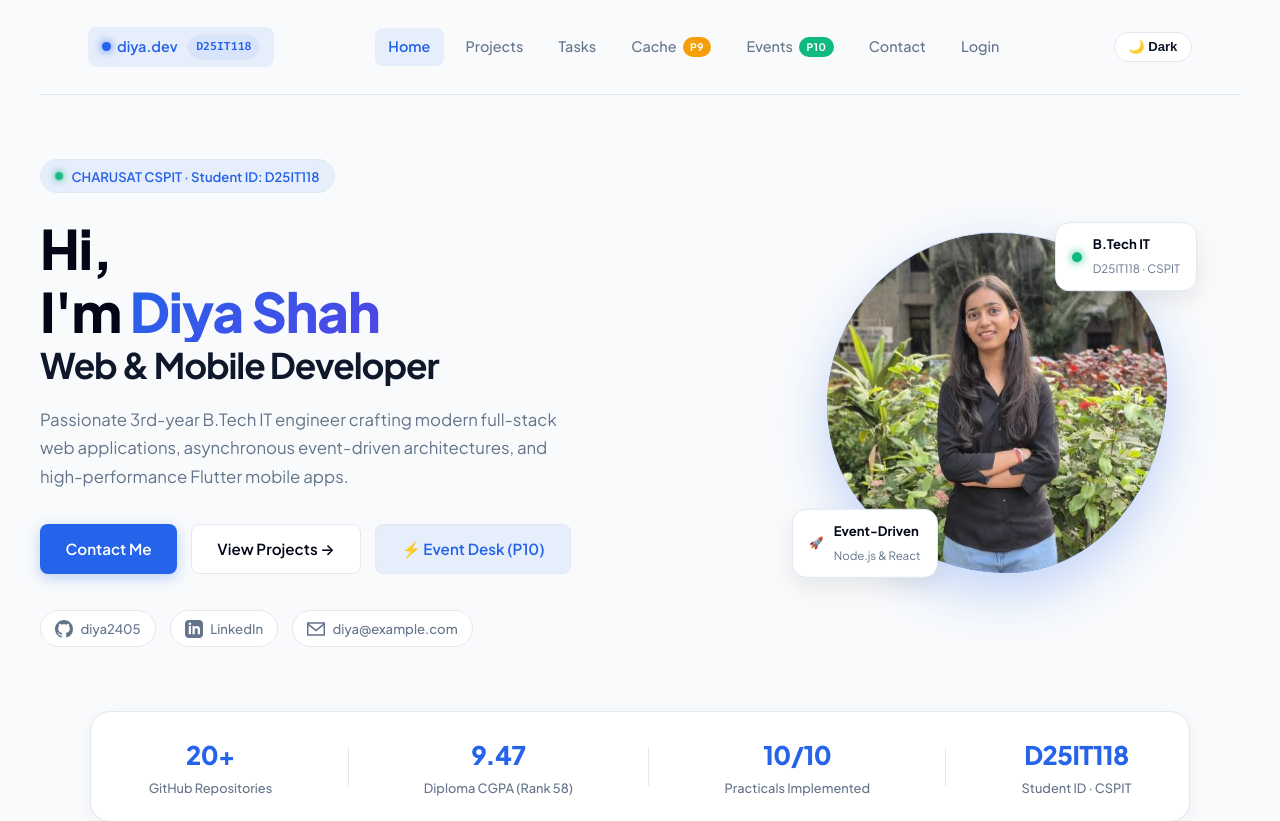
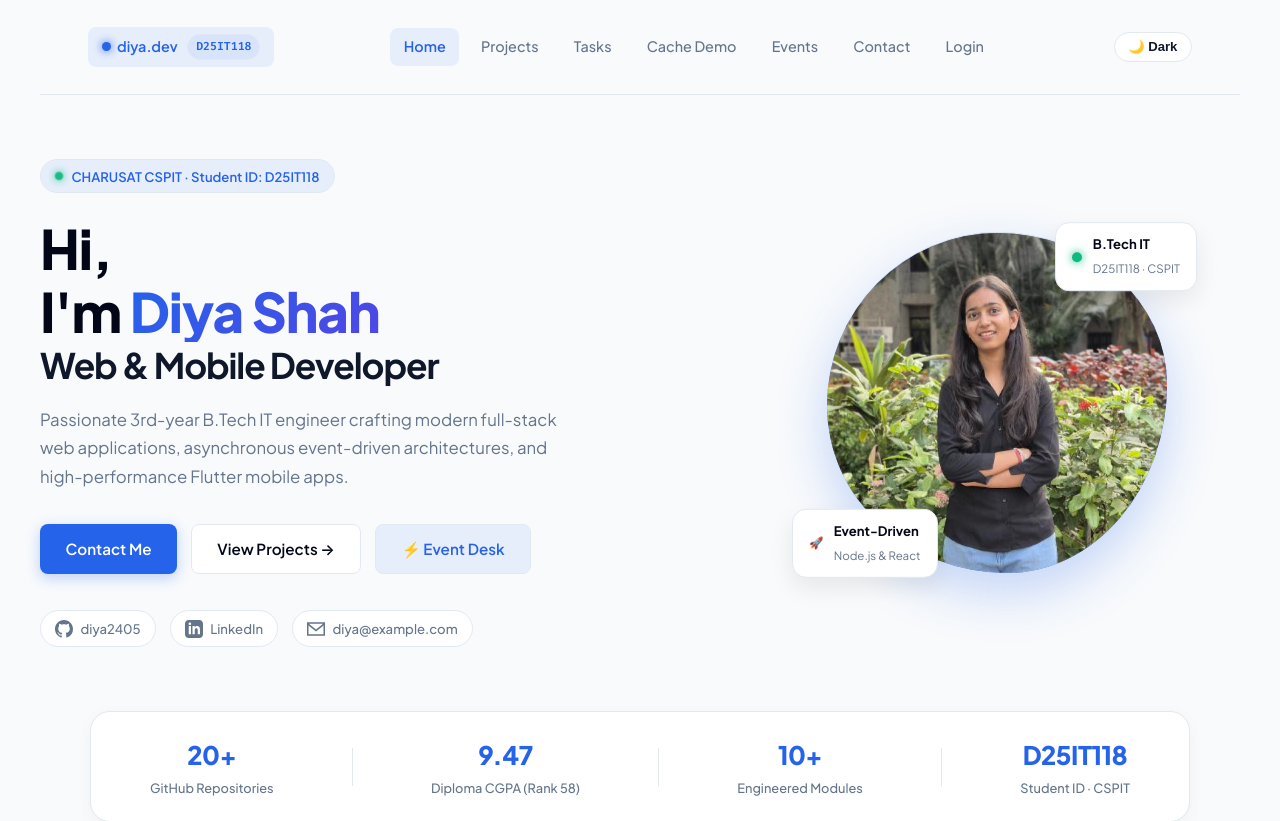
Before and after one commit to diya2405/Portfolio-D25IT118, a React (Vite) app: page / in a window 1280 px wide. Shown: the top 821 px of the page. Built offline with nearby package versions, Linux system fonts and the light colour scheme.

Commit message:
style: remove P9 and P10 tags for a cleaner professional UI - Diya Shah (D25IT118)

```diff
--- a/src/components/Header.jsx
+++ b/src/components/Header.jsx
@@ -31,7 +31,7 @@ function Header({ name = "Diya Shah" }) {
               View Projects →
             </Link>
             <Link to="/events" className="btn-modern btn-highlight">
-              ⚡ Event Desk (P10)
+              ⚡ Event Desk
             </Link>
           </div>
 
--- a/src/components/navbar.jsx
+++ b/src/components/navbar.jsx
@@ -31,12 +31,12 @@ function Navbar() {
           <li><NavLink to="/tasks" className={({ isActive }) => isActive ? 'nav-link active' : 'nav-link'}>Tasks</NavLink></li>
           <li>
             <NavLink to="/cache" className={({ isActive }) => isActive ? 'nav-link active' : 'nav-link'}>
-              Cache <span className="nav-new-pill" style={{ background: '#f59e0b' }}>P9</span>
+              Cache Demo
             </NavLink>
           </li>
           <li>
             <NavLink to="/events" className={({ isActive }) => isActive ? 'nav-link active' : 'nav-link'}>
-              Events <span className="nav-new-pill">P10</span>
+              Events
             </NavLink>
           </li>
           <li><NavLink to="/contact" className={({ isActive }) => isActive ? 'nav-link active' : 'nav-link'}>Contact</NavLink></li>
--- a/src/pages/Home.jsx
+++ b/src/pages/Home.jsx
@@ -23,7 +23,7 @@ function Home() {
       icon: "🧠"
     },
     {
-      title: "Event Desk (Practical 10)",
+      title: "Event Desk",
       category: "Event-Driven System",
       description: "Non-blocking event pipeline with Node.js EventEmitter and real-time confirmation.",
       tech: ["Node.js", "EventEmitter", "React", "Live Polling"],
@@ -51,8 +51,8 @@ function Home() {
         </div>
         <div className="stat-divider"></div>
         <div className="stat-item">
-          <span className="stat-number">10/10</span>
-          <span className="stat-label">Practicals Implemented</span>
+          <span className="stat-number">10+</span>
+          <span className="stat-label">Engineered Modules</span>
         </div>
         <div className="stat-divider"></div>
         <div className="stat-item">
--- a/src/pages/ProjectsPage.jsx
+++ b/src/pages/ProjectsPage.jsx
@@ -39,7 +39,7 @@ function ProjectsPage() {
       link: "https://github.com/diya2405/task-manager-api-D25IT118"
     },
     {
-      title: "Event Desk (P10)",
+      title: "Event Desk",
       description: "Asynchronous background event pipeline using native Node.js EventEmitter without blocking client response.",
       tech: ["Node.js", "EventEmitter", "React", "Live Polling"],
       link: "https://github.com/diya2405/Portfolio-D25IT118"
```
